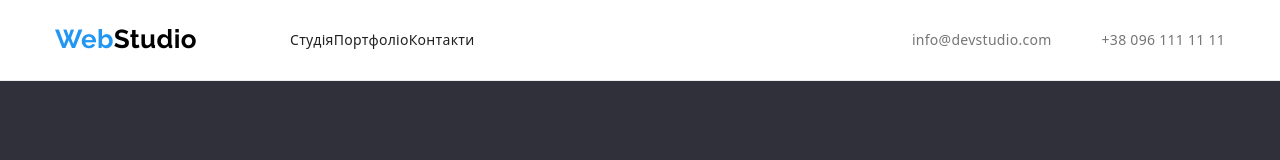
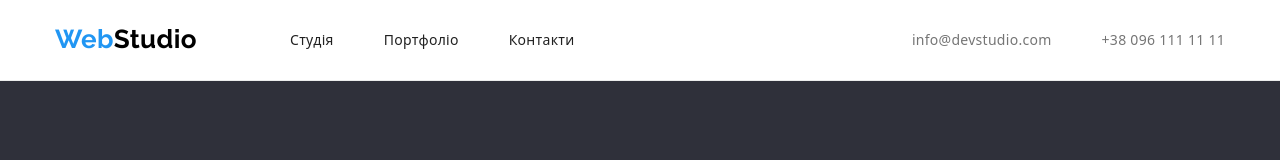
Before and after one commit to ArtemIevstropov/goit-markup-hw-03, a plain HTML site: page index.html in a window 1280 px wide. Shown: the top 160 px of the page. Drawn offline with nearby package versions, Linux system fonts and the light colour scheme.

Commit message:
found mistake and fixed

```diff
--- a/css/styles.css
+++ b/css/styles.css
@@ -131,7 +131,7 @@ h1, h2, h3, h4, h5, h6, p, ul {
         display: flex;
 }
 
-.header-list .link:not(:last-child) {
+.header-link:not(:last-child) {
         margin-right: 50px;
 }
 
```
